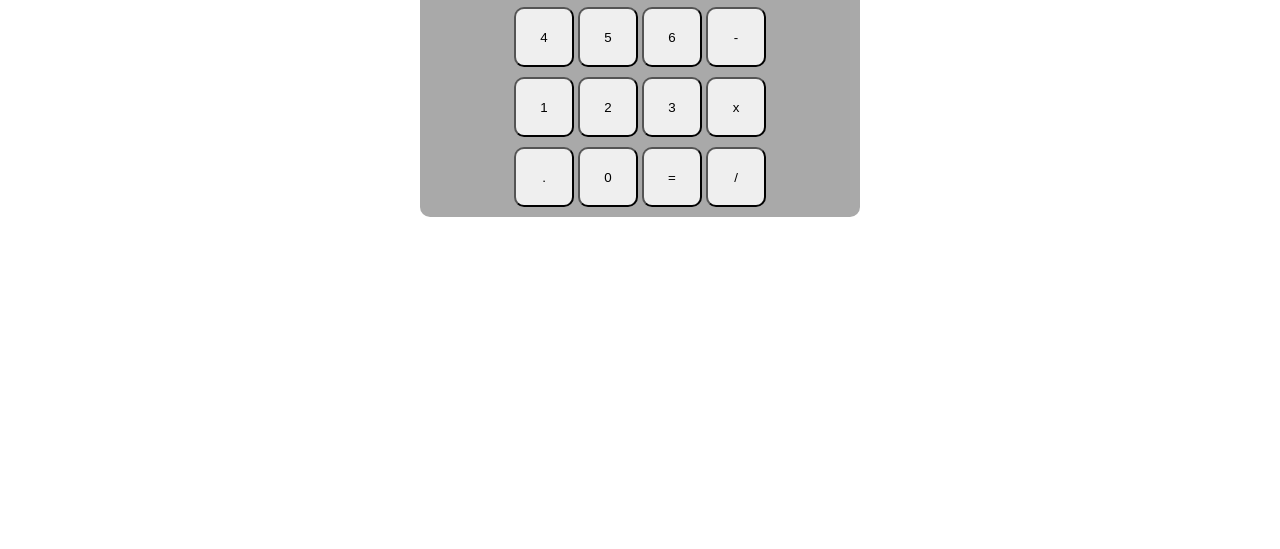
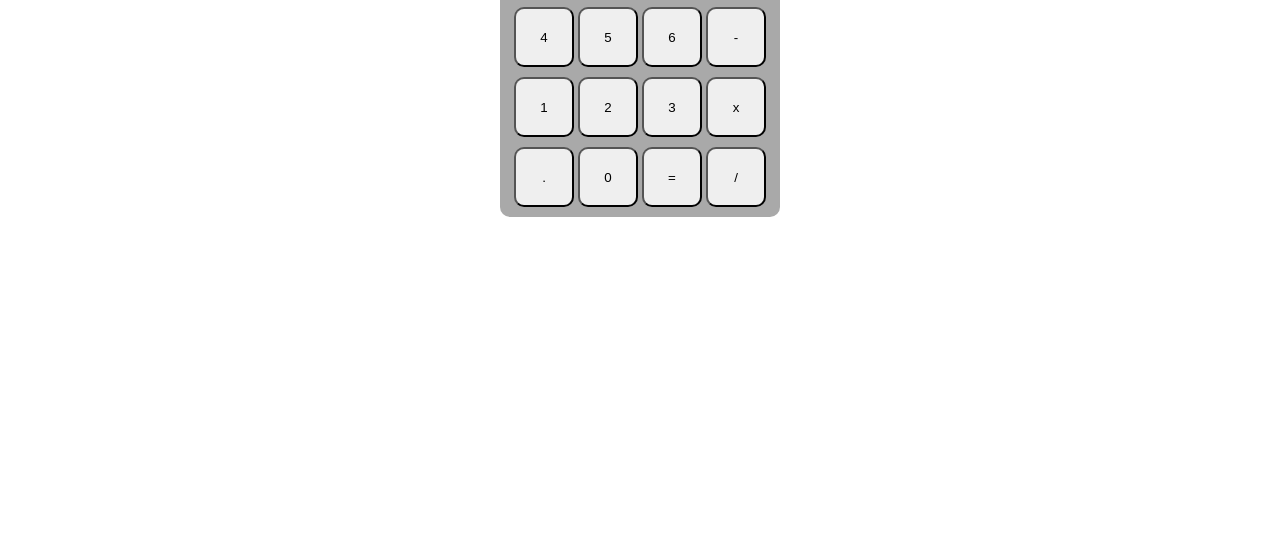
Before and after one commit to dholm90/calculator, a plain HTML site: page index.html in a window 1280 px wide. Shown: the part 251-800 px from the top of the page. Drawn offline with Linux system fonts and the light colour scheme.

Commit message:
Quick css fix

```diff
--- a/css/main.css
+++ b/css/main.css
@@ -31,13 +31,13 @@ header {
 }
 
 .container {
-    /* width: 500px; */
+    width: 260px;
     display: flex;
     flex-direction: column;
     background-color: darkgray;
     padding: 10px;
     border-radius: 10px;
-    flex: 1;
+
     /* justify-content: space-between; */
     /* align-items: center; */
 }
```
